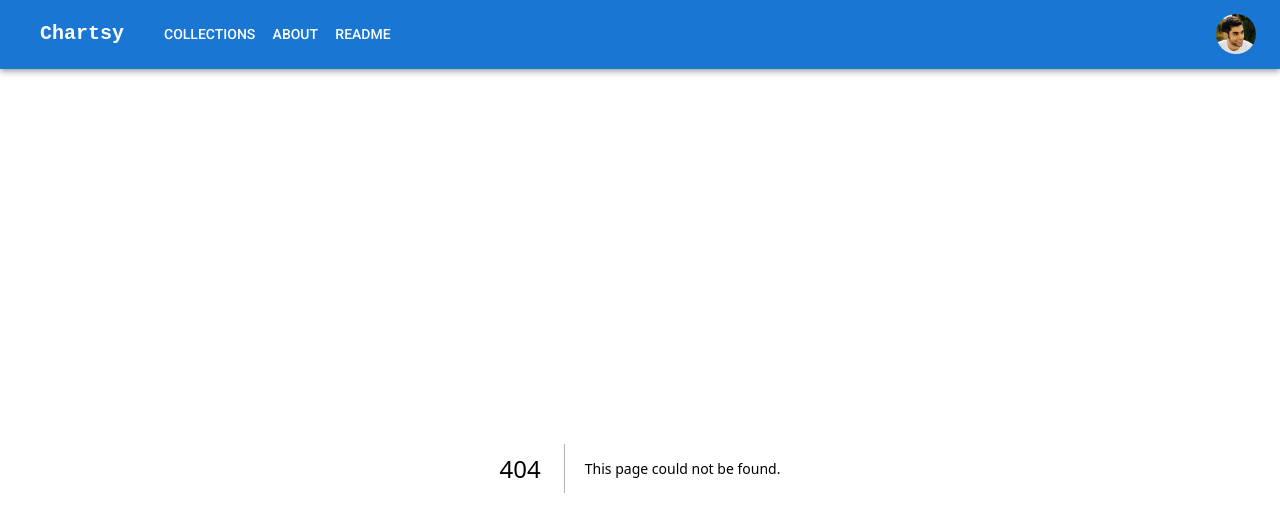
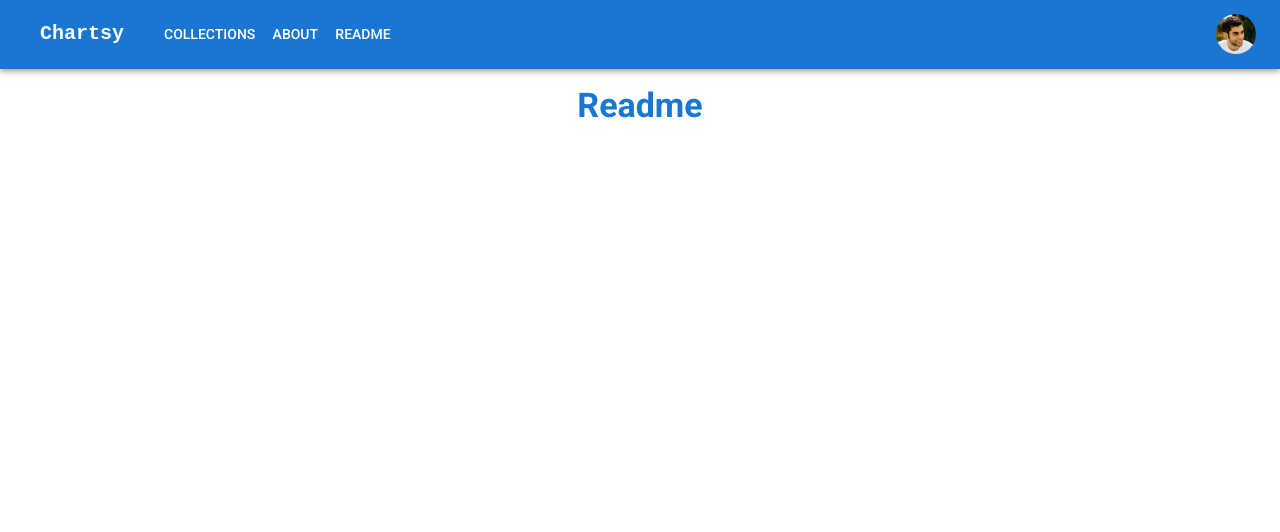
Before and after one commit to reece-b4/chartsy-next, a Next.js app: page /readme in a window 1280 px wide. Before the commit this address had no page. Shown: the top 532 px of the page. Built offline with nearby package versions, Linux system fonts and the light colour scheme; some icons are missing; what @mui/material-nextjs would draw is missing.

Commit message:
implement navbar burger menu navigation including placeholder about and readme pages

```diff
--- /dev/null
+++ b/src/app/about/page.tsx
@@ -0,0 +1,21 @@
+import { Typography } from "@mui/material";
+
+export default function About({}) {
+  return (
+    <section>
+      <Typography
+        variant="h4"
+        noWrap
+        sx={{
+          fontWeight: 700,
+          color: "var(--mui-palette-primary-main)",
+          textDecoration: "none",
+          display: "flex",
+          justifyContent: "center",
+          marginBottom: "1rem",
+        }}>
+        About{" "}
+      </Typography>
+    </section>
+  );
+}
--- a/src/app/collections/[collectionId]/items/[itemId]/page.tsx
+++ b/src/app/collections/[collectionId]/items/[itemId]/page.tsx
@@ -44,20 +44,12 @@ export default async function ItemPage({ params }: Params) {
       </Typography>
       <div className="rounded bg-neutral-100 p-4 text-sm">
         {itemData.map((i) => {
-          const created = new Date(i.created_at);
-          const updated = new Date(i.updated_at);
           return (
-            // TODO: mui component text output and put into own client component
             <div key={i.id}>
-              {/* if less than 10 items datas, use item data card, if more use mui accordian */}
+              {/* TODO: if less than 10 items datas, use item data card, if more use mui accordian */}
               <ItemDataCard iData={i}>
 
               </ItemDataCard>
-              {/* <p>created: {created.toLocaleString()}</p>
-              {i.updated_at !== i.created_at && (
-                <p>updated: {updated.toLocaleString()}</p>
-              )}
-              <p>{i.data_body}</p> */}
             </div>
           );
         })}
--- a/src/app/layout.tsx
+++ b/src/app/layout.tsx
@@ -4,7 +4,7 @@ import "./globals.css";
 import { AppRouterCacheProvider } from "@mui/material-nextjs/v15-appRouter";
 import { ThemeProvider } from "@mui/material/styles";
 import theme from "@/theme";
-import NavBar from "@/components/navbar";
+import NavBar from "@/components/Navbar";
 
 // import localFont from 'next/font/local'
 
--- a/src/app/page.tsx
+++ b/src/app/page.tsx
@@ -1,6 +1,7 @@
 import styles from "./page.module.css";
 import Collections from "@/app/collections/page";
 
+// mui components seem to be heavily div based when there are more semantic/accessible html tags that could be used
 //   TODO: refactor navbar duplicate element props to ensure more DRY and ease of updating all instances by single source of truth
 // read up on 'use client' more
 //    TODO: navbar: implement routes for chartsy typography, page buttons and avatar button
@@ -9,6 +10,7 @@ import Collections from "@/app/collections/page";
 // link up pages correctly
 // put in content as mui components
 // clean up code, collate TODOs
+// linear page stepper/ navigation collectionname > itemname >  etc (with icons)
 // check standardised way of component structure ie, functions and vars outside of default function? and what order they should be in?
 // implements store for current collection and current item, current item data? (or is that too large potentially?)
 // swiper functionality
@@ -28,6 +30,7 @@ export default function Home() {
   return (
     <div className={styles.page}>
       <main className={styles.main}>
+        {/* do links directly replace collections here ie, app layout persists, div and main tags above persist? */}
         <Collections />
       </main>
       {/* <footer className={styles.footer}>
--- /dev/null
+++ b/src/app/readme/page.tsx
@@ -0,0 +1,21 @@
+import { Typography } from "@mui/material";
+
+export default function About({}) {
+  return (
+    <section>
+      <Typography
+        variant="h4"
+        noWrap
+        sx={{
+          fontWeight: 700,
+          color: "var(--mui-palette-primary-main)",
+          textDecoration: "none",
+          display: "flex",
+          justifyContent: "center",
+          marginBottom: "1rem",
+        }}>
+        Readme{" "}
+      </Typography>
+    </section>
+  );
+}
--- a/src/components/cards/ItemDataCard.tsx
+++ b/src/components/cards/ItemDataCard.tsx
@@ -1,6 +1,6 @@
 import { Divider } from "@mui/material";
 import * as React from "react";
-import Box from "@mui/material/Box";
+// specified imports help minimize bundle size/tree shaking
 import Card from "@mui/material/Card";
 import CardActions from "@mui/material/CardActions";
 import CardContent from "@mui/material/CardContent";
--- a/src/components/navbar.tsx
+++ b/src/components/navbar.tsx
@@ -16,11 +16,13 @@ import * as React from "react";
 import AppBar from "@mui/material/AppBar";
 import MenuIcon from "@mui/icons-material/Menu";
 import SsidChartIcon from "@mui/icons-material/SsidChart";
+import { useRouter } from "next/navigation";
 
 const pages = ["Collections", "About", "ReadMe"];
 const settings = ["Profile", "Account", "Dashboard", "Logout"];
 
 export default function NavBar() {
+  const router = useRouter();
   const [anchorElNav, setAnchorElNav] = React.useState<null | HTMLElement>(
     null
   );
@@ -35,8 +37,12 @@ export default function NavBar() {
     setAnchorElUser(event.currentTarget);
   };
 
-  const handleCloseNavMenu = () => {
+  const handleCloseNavMenu = (page?: string) => {
     setAnchorElNav(null);
+    if (page) {
+      const href = `/${page.toLowerCase()}`
+        router.push(href);
+    }
   };
 
   const handleCloseUserMenu = () => {
@@ -104,10 +110,10 @@ export default function NavBar() {
               }}
               //   open prop dictates when menu is open: when anchorElNav is not null - set onClick of burger menu icon
               open={Boolean(anchorElNav)}
-              onClose={handleCloseNavMenu}
+              onClose={(e) => handleCloseNavMenu}
               sx={{ display: { xs: "block", md: "none" } }}>
               {pages.map((page) => (
-                <MenuItem key={page} onClick={handleCloseNavMenu}>
+                <MenuItem key={page} onClick={(e) => handleCloseNavMenu(page)}>
                   <Typography sx={{ textAlign: "center" }}>{page}</Typography>
                 </MenuItem>
               ))}
```
Also changed, not shown: src/components/cards/CollectionCard.tsx (+6 -5 lines).
